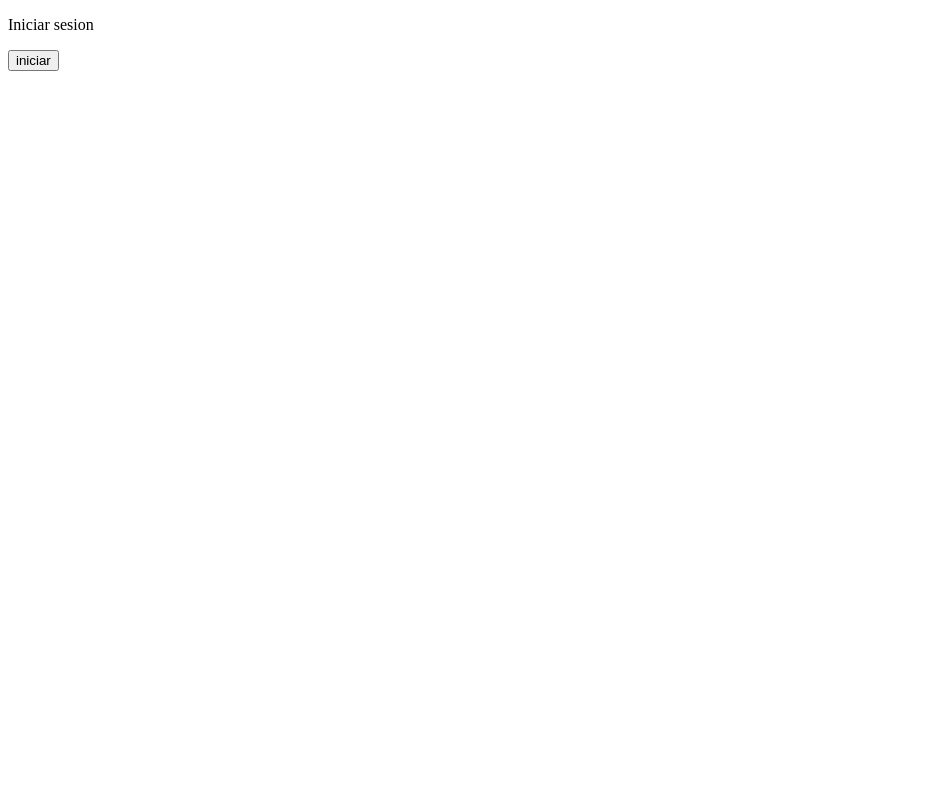
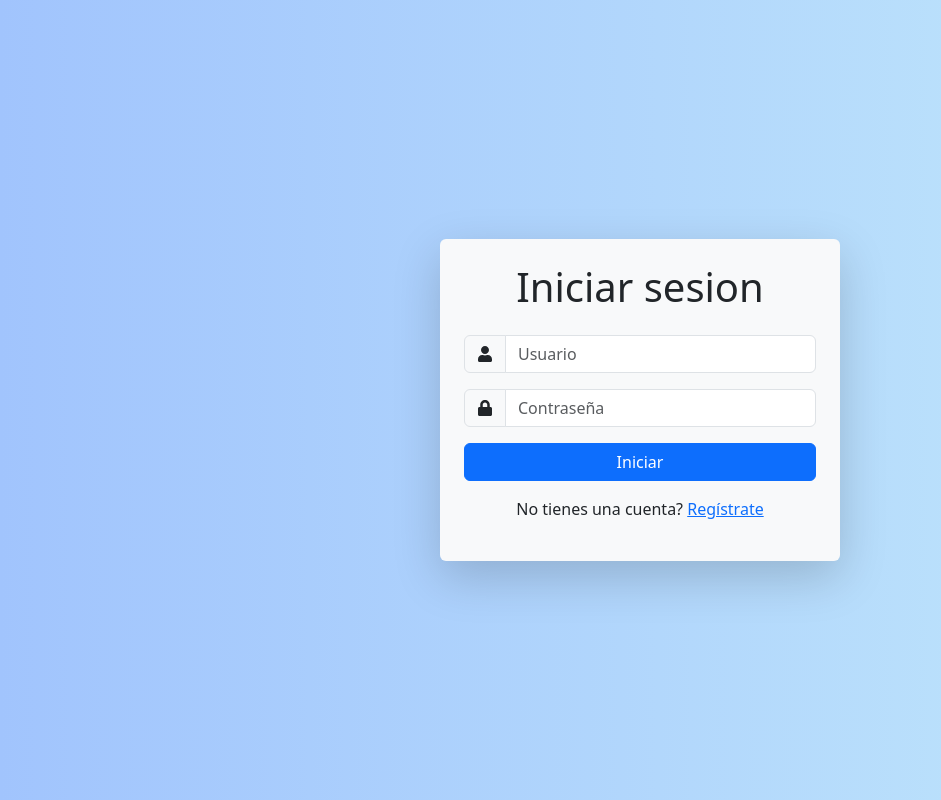
Before and after one commit to LucasGimenezArg/TPOAplicacionesFront, a React (Vite) app: page / in a window 1280 px wide. Shown: the whole page, without its empty margins (0-941 px from the left). Built offline with nearby package versions, Linux system fonts and the light colour scheme.

Commit message:
inicio de sesion y creacion de cuentas

```diff
--- a/package.json
+++ b/package.json
@@ -13,7 +13,9 @@
   "dependencies": {
     "bootstrap": "^5.3.3",
     "react": "^18.3.1",
-    "react-dom": "^18.3.1"
+    "react-dom": "^18.3.1",
+    "react-icons": "^5.3.0",
+    "react-router-dom": "^6.27.0"
   },
   "devDependencies": {
     "@eslint/js": "^9.11.1",
--- /dev/null
+++ b/src/Page/CrearCuenta.jsx
@@ -0,0 +1,36 @@
+
+import { FaUser } from "react-icons/fa"
+import { FaLock } from "react-icons/fa"
+import 'bootstrap/dist/css/bootstrap.min.css';
+import './Login.css'; // Archivo CSS para estilos personalizados
+
+const Crear = () => {
+    return (
+        <div className="wrapper d-flex justify-content-center align-items-center vh-100">
+            <form action="" className="p-4 shadow-lg rounded bg-light" style={{ maxWidth: "400px", width: "100%" }}>
+                <h1 className="text-center mb-4">Crear cuenta</h1>
+
+                <div className="input-group mb-3">
+                    <span className="input-group-text"><FaUser /></span>
+                    <input type="text" className="form-control" placeholder="Usuario" required />
+                </div>
+
+                <div className="input-group mb-3">
+                    <span className="input-group-text"><FaLock /></span>
+                    <input type="password" className="form-control" placeholder="Contraseña" required />
+                </div>
+
+                <div className="input-group mb-3">
+                    <span className="input-group-text"><FaLock /></span>
+                    <input type="password" className="form-control" placeholder="Repetir contraseña" required />
+                </div>
+
+                <button type="submit" className="btn btn-primary w-100">Crear</button>
+
+
+            </form>
+        </div>
+    )
+}
+
+export default Crear;
--- /dev/null
+++ b/src/Page/IniciarSesion.jsx
@@ -0,0 +1,34 @@
+
+import { FaUser } from "react-icons/fa"
+import { FaLock } from "react-icons/fa"
+import 'bootstrap/dist/css/bootstrap.min.css';
+import './Login.css'; // Archivo CSS para estilos personalizados
+
+
+const Login = () => {
+    return (
+        <div className="wrapper d-flex justify-content-center align-items-center vh-100">
+            <form action="" className="p-4 shadow-lg rounded bg-light" style={{ maxWidth: "400px", width: "100%" }}>
+                <h1 className="text-center mb-4">Iniciar sesion</h1>
+
+                <div className="input-group mb-3">
+                    <span className="input-group-text"><FaUser /></span>
+                    <input type="text" className="form-control" placeholder="Usuario" required />
+                </div>
+
+                <div className="input-group mb-3">
+                    <span className="input-group-text"><FaLock /></span>
+                    <input type="password" className="form-control" placeholder="Contraseña" required />
+                </div>
+
+                <button type="submit" className="btn btn-primary w-100">Iniciar</button>
+
+                <div className="text-center mt-3">
+                    <p>No tienes una cuenta? <a href="#">Regístrate</a></p>
+                </div>
+            </form>
+        </div>
+    )
+}
+
+export default Login;
--- /dev/null
+++ b/src/Page/Login.css
@@ -0,0 +1,5 @@
+.wrapper {
+    background: linear-gradient(to right, #a1c4fd, #c2e9fb); /* Degradado suave de azules */
+    height: 100vh;
+    width: 100vw;
+}
--- a/src/inicio_sesion.jsx
+++ /dev/null
@@ -1,13 +0,0 @@
-const Inicio_sesion = () =>{
-    return (
-        <>
-            <p>Iniciar sesion</p>
-
-            <button type="button" className="btn">iniciar</button>
-
-        </>
-    )
-
-}
-
-export default Inicio_sesion
--- a/src/main.jsx
+++ b/src/main.jsx
@@ -1,9 +1,11 @@
 import { StrictMode } from 'react'
 import { createRoot } from 'react-dom/client'
-import Inicio_sesion from './inicio_sesion'
+
+import Login from './Page/IniciarSesion'
+import Crear from './Page/CrearCuenta'
 
 createRoot(document.getElementById('root')).render(
   <StrictMode>
-    <Inicio_sesion/>
+    <Login/>
   </StrictMode>,
 )
```
Also changed, not shown: 1 other file (tests, documents, lock files or other folders).
